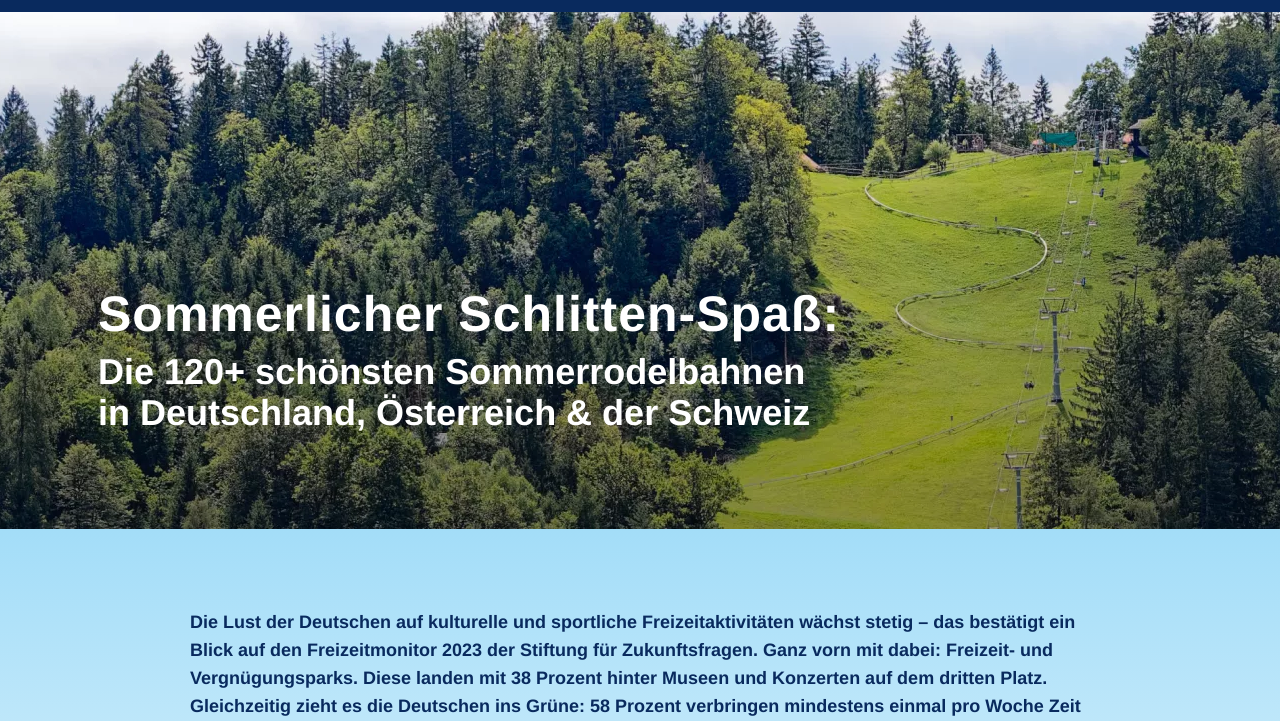
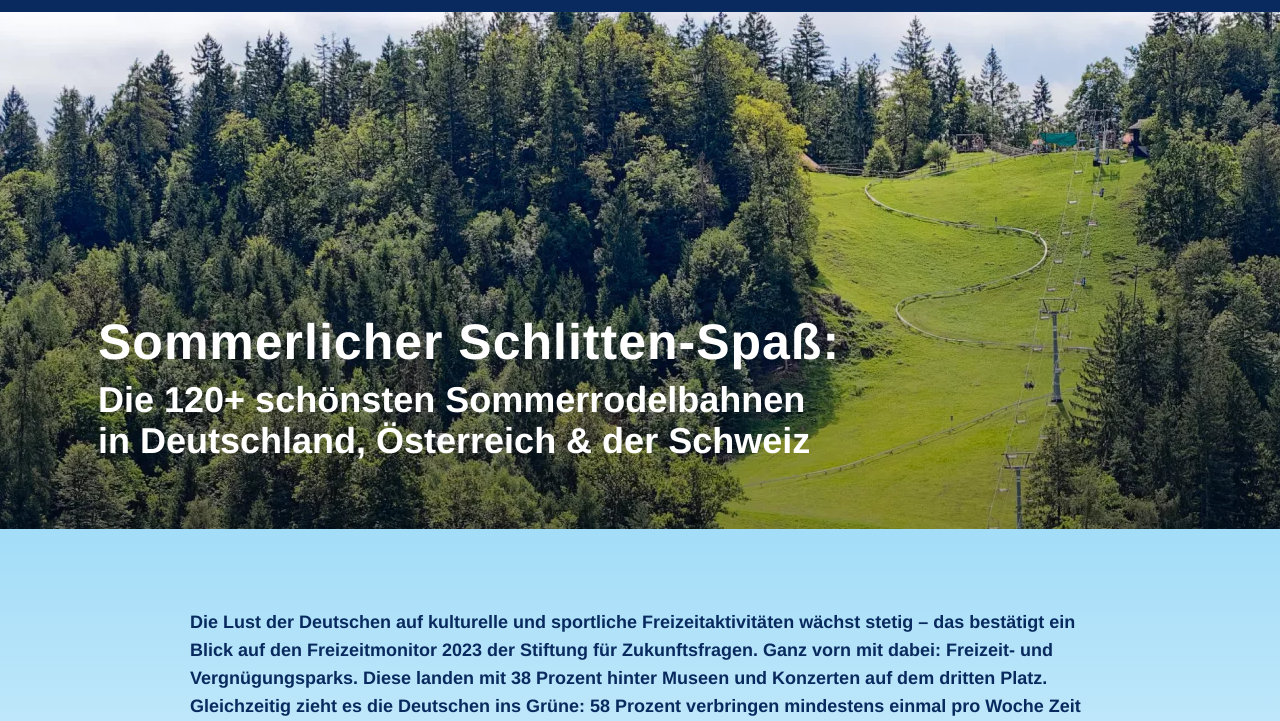
Before and after one commit to GlagolevEvgenii/sommerrodelbahn, a plain HTML site: page index.html in a window 1280 px wide. Shown: the part 79-800 px from the top of the page. Drawn offline with Linux system fonts and the light colour scheme; a web font is replaced by a local one.

Commit message:
fix banner padding

```diff
--- a/css/main.css
+++ b/css/main.css
@@ -31,7 +31,7 @@
     letter-spacing: 1px;
     position: absolute;
     left: 16px;
-    bottom: 96px;
+    bottom: 68px;
     font-size: 33px;
     line-height: 1.14;
     color: #fff
```
